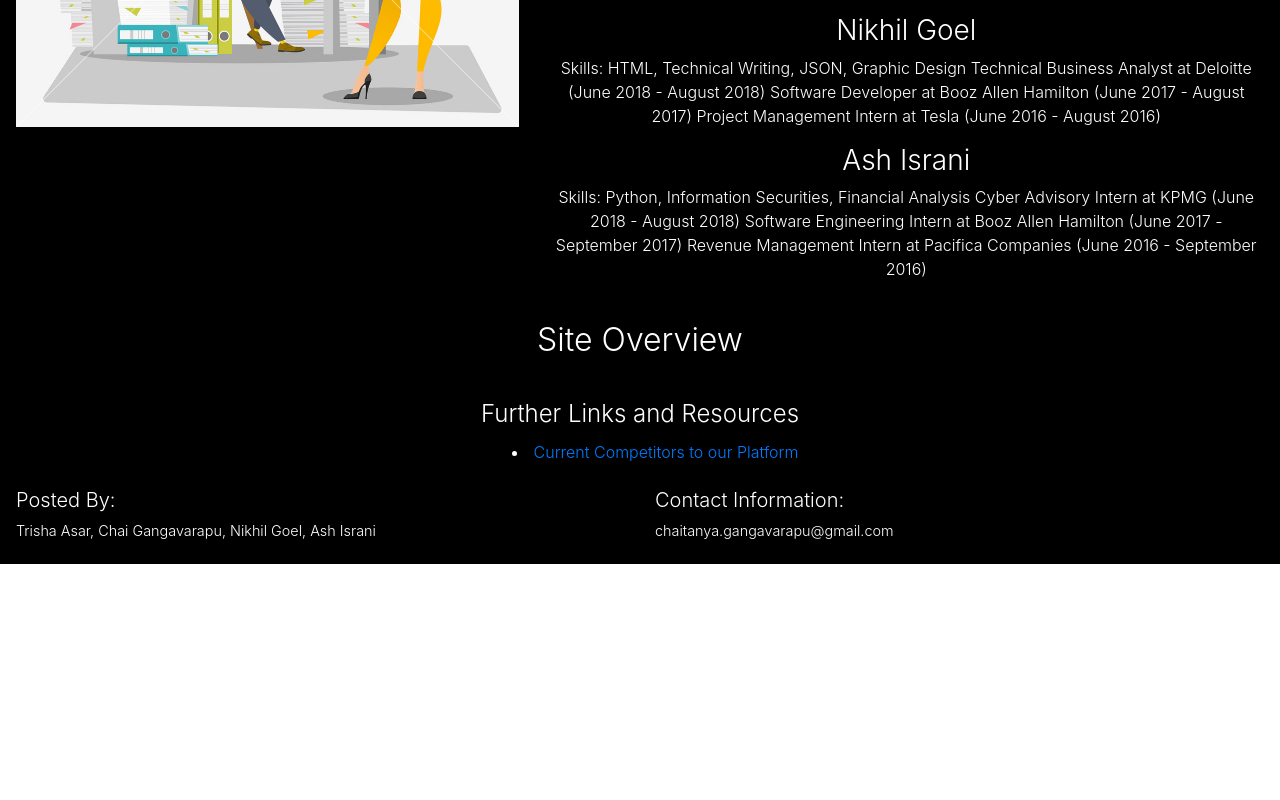
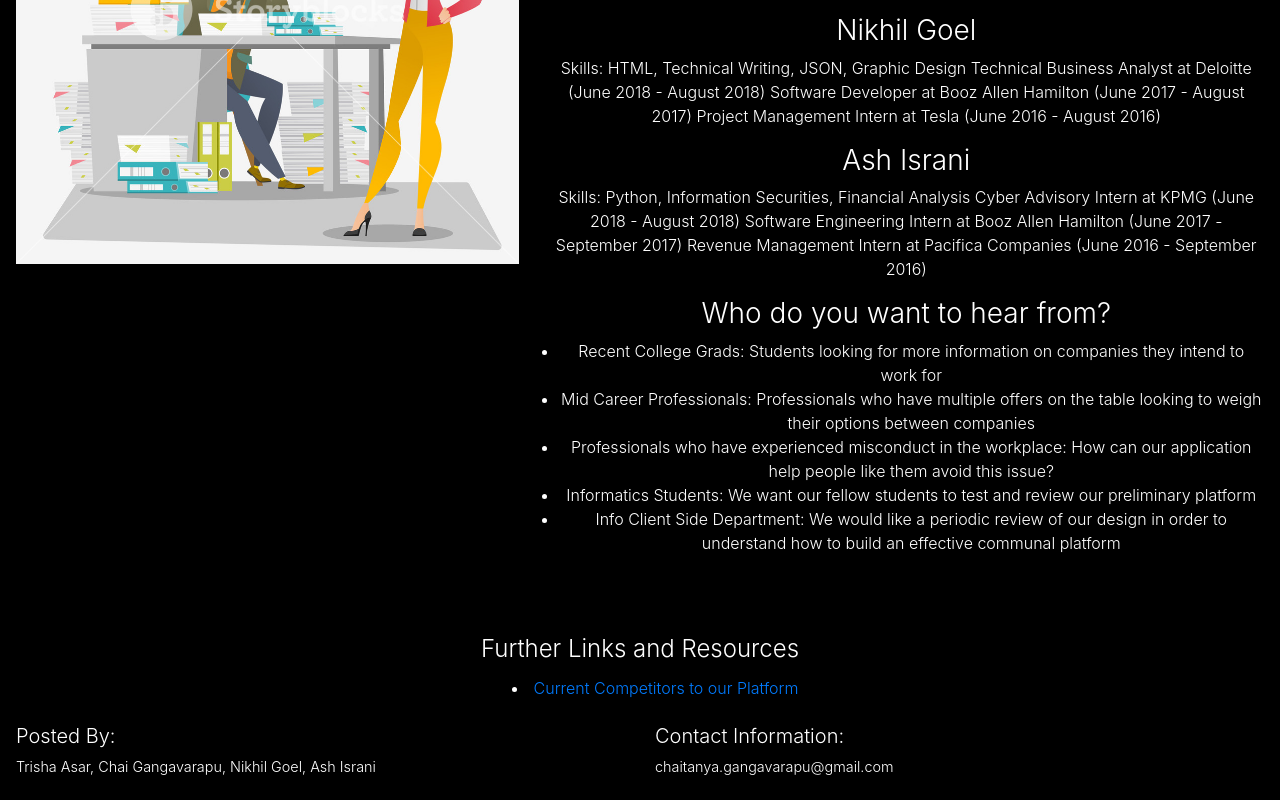
Before and after one commit to ashisrani/RateMyEmployer, a React (Create React App) app: page / in a window 1280 px wide. Shown: the part 607-1407 px from the top of the page. Before the commit the page ends 1171 px from the top, so only its background shows below. Built offline with nearby package versions, Linux system fonts and the light colour scheme.

Commit message:
added who do u want to hear from

```diff
--- a/package.json
+++ b/package.json
@@ -4,6 +4,7 @@
   "private": true,
   "dependencies": {
     "bootstrap": "^4.2.1",
+    "gh-pages": "^2.0.1",
     "mdbreact": "^4.10.0",
     "react": "^16.7.0",
     "react-dom": "^16.7.0",
--- a/src/FooterPage.js
+++ b/src/FooterPage.js
@@ -15,6 +15,7 @@ class FooterPage extends React.Component {
                     <Col md="6">
                         <h5 className="title">Contact Information:</h5>
                         <p><a href="mailto:chaitanya.gangavarapu@gmail.com">chaitanya.gangavarapu@gmail.com</a></p>
+
                     </Col>
                 </Row>
             </Container>
--- a/src/Home.js
+++ b/src/Home.js
@@ -48,6 +48,15 @@ export class Home extends Component {
 								Software Engineering Intern at Booz Allen Hamilton (June 2017 - September 2017)
 								Revenue Management Intern at Pacifica Companies (June 2016 - September 2016)
 								</p>
+								<h3>Who do you want to hear from?</h3>
+							  <ul>
+									<li>Recent College Grads: Students looking for more information on companies they intend to work for</li>
+									<li>Mid Career Professionals: Professionals who have multiple offers on the table looking to weigh their options between companies</li>
+									<li>Professionals who have experienced misconduct in the workplace: How can our application help people like them avoid this issue?</li>
+									<li>Informatics Students: We want our fellow students to test and review our preliminary platform</li>
+									<li>Info Client Side Department: We would like a periodic review of our design in order to understand how to build an effective communal platform</li>
+								</ul>
+
 							</div>
 						</div>
 					</div>
@@ -57,7 +66,7 @@ export class Home extends Component {
 
 
 					<div className="container-fluid">
-              <h2 className="mx-auto">Site Overview</h2>
+              <h2 className="mx-auto"></h2>
 							<ul>
 								<div className="col-sm">
 									{/* <h3>
```
Also changed, not shown: 1 other file (tests, documents, lock files or other folders).
